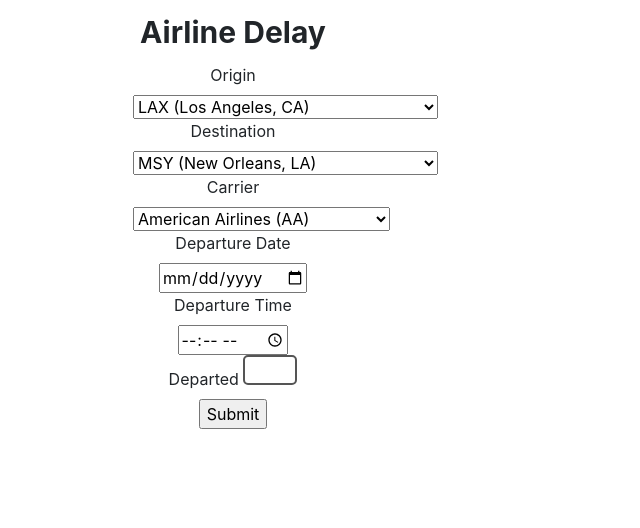
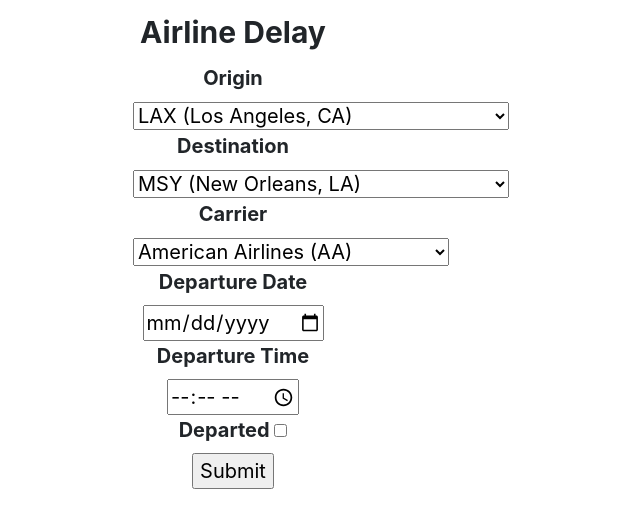
Before and after one commit to kcirtap2014/predictor-app-pmlee, a Flask app: page / in a window 1280 px wide. Shown: the top 528 px of the page, without its empty margins (217-857 px from the left). Run offline with Flask 2, Linux system fonts and the light colour scheme; parts of the project's set-up code (start-up, migrations or seed data) failed here and were passed over; some libraries are stand-ins or nearby versions.

Commit message:
css minor correction

```diff
--- a/FLpredictorapp/static/css/custom.css
+++ b/FLpredictorapp/static/css/custom.css
@@ -3,15 +3,3 @@ form {
     width:200px;
     text-align:center;
 }
-
-input[type='checkbox'] {
-    -webkit-appearance:none;
-    width:30px;
-    height:30px;
-    background:white;
-    border-radius:5px;
-    border:2px solid #555;
-}
-input[type='checkbox']:checked {
-    background: #abd;
-}
--- a/FLpredictorapp/templates/index.html
+++ b/FLpredictorapp/templates/index.html
@@ -17,7 +17,7 @@
             text-center; ">{{title}}</legend>
             {{ form.hidden_tag() }}
 
-            <div style = "width:200px;">
+            <div style = "font-size:20px; font-weight:bold;width:200px;">
                {{ form.origin.label }}<br>
                {{ form.origin }}
                <br>
```
Also changed, not shown: FLpredictorapp/templates/result.html (+4 -4 lines).
